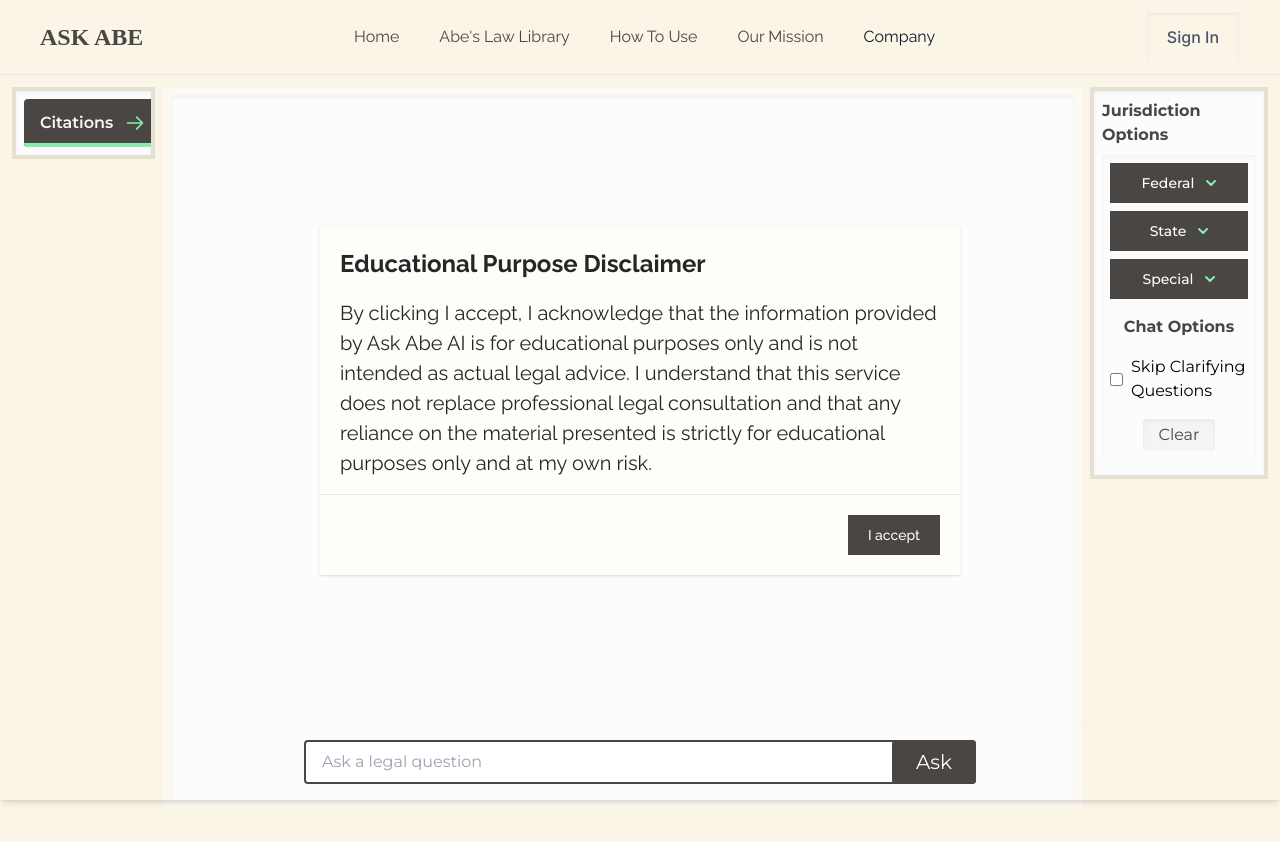
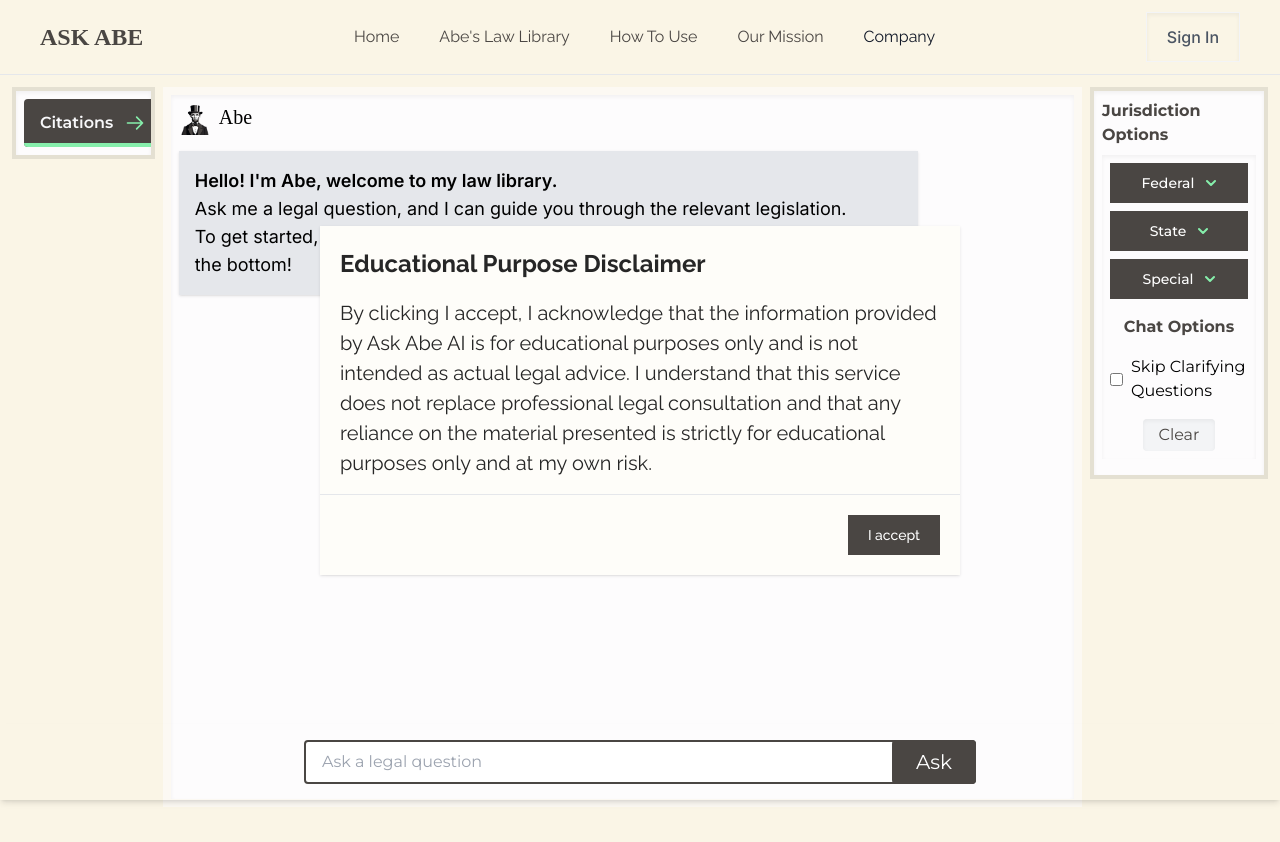
Before and after one commit to AskAbeAI/ask-abe-beta, a Next.js app: page /playground in a window 1280 px wide. Shown: the top 842 px of the page. Built offline with nearby package versions, Linux system fonts and the light colour scheme; a web font is replaced by a local one.

Commit message:
added welcome block

```diff
--- a/src/app/playground/page.tsx
+++ b/src/app/playground/page.tsx
@@ -41,7 +41,22 @@ export default function Playground() {
   const [secondaryGroupedRows, setSecondaryGroupedRows] = useState<GroupedRows>({});
 
   // State variables for contentBlocks
-  const [contentBlocks, setContentBlocks] = useState<ContentBlock[]>([]);
+  const [contentBlocks, setContentBlocks] = useState<ContentBlock[]>([{
+        blockId: `id_${new Date().getTime()}_${Math.random().toString(36).substr(2, 9)}`,
+        type: ContentType.Loading,
+        content: "Loading...",
+        fakeStream: true,
+        concurrentStreaming: false,
+        neverLoad: true
+      },
+      {
+        blockId: `id_${new Date().getTime()}_${Math.random().toString(36).substr(2, 9)}`,
+        type: ContentType.Welcome,
+        content: "",
+        fakeStream: false,
+        concurrentStreaming: false,
+      }
+     ]);
   const [citationBlocks, setCitationBlocks] = useState<ContentBlock[]>([]);
 
   // State variables for prompt logic
@@ -103,6 +118,8 @@ export default function Playground() {
     setSessionID(sessionID);
     // Add welcome block
   }, []);
+
+
 
   // UI Component Block Functions
   const addContentBlock = async (newBlock: ContentBlock): Promise<string> => {
--- a/src/components/contentQueue.tsx
+++ b/src/components/contentQueue.tsx
@@ -154,9 +154,7 @@ const ContentQueue: React.FC<ContentQueueProps> = ({
       case ContentType.Welcome: {
         return (
           <div className="flex justify-start w-5/6">
-            <WelcomeBlock
-              content={""}
-            />
+            <WelcomeBlock/>
           </div>
         );
       }
--- a/src/components/ui/chatBlocks.tsx
+++ b/src/components/ui/chatBlocks.tsx
@@ -2,7 +2,7 @@ import React from 'react';
 import { useState, useRef } from 'react';
 import { useEffect } from 'react';
 import { CitationBlockProps, AnswerBlockProps, QuestionBlockProps, ApprovalBlockProps, ClarificationBlockProps, ClarificationQuestionBlockProps, StreamingAnswerBlockProps, ClarificationChoices, TopicsBlockProps } from '@/lib/types';
-import { GeneralTopic, SubTopic, TopicResponses, PartialAnswer, FinalAnswerBlockProps, WelcomeBlockProps, Clarification } from '@/lib/types';
+import { GeneralTopic, SubTopic, TopicResponses, PartialAnswer, FinalAnswerBlockProps, Clarification } from '@/lib/types';
 import Image from 'next/image';
 import { AbeIconProps } from '@/lib/types';
 import dynamic from 'next/dynamic';
@@ -619,10 +619,16 @@ export const FinalAnswerBlock: React.FC<FinalAnswerBlockProps> = ({
 };
 
 
-export const WelcomeBlock: React.FC<WelcomeBlockProps> = ({ content }) => {
+export const WelcomeBlock: React.FC = () => {
   return (
     <div className="p-4 bg-gray-200 rounded-md shadow">
-      {content}
+      <p className="text-lg font-semibold">Hello! I'm Abe, welcome to my law library.  </p>
+      <p className="text-lg">
+       Ask me a legal question, and I can guide you through the relevant legislation.
+      </p>
+      <p className="text-lg">
+        To get started, choose a jurisdiction in the top right and then enter a question at the bottom!
+      </p>
     </div>
   );
 };
--- a/src/lib/types.ts
+++ b/src/lib/types.ts
@@ -78,9 +78,7 @@ export interface ApprovalBlockProps {
   onStreamEnd: (concurrentStreaming: boolean) => void;
 
 }
-export interface WelcomeBlockProps {
-  content: string;
-}
+
 
 export interface WelcomeMessageProps {
   message: string;
```
